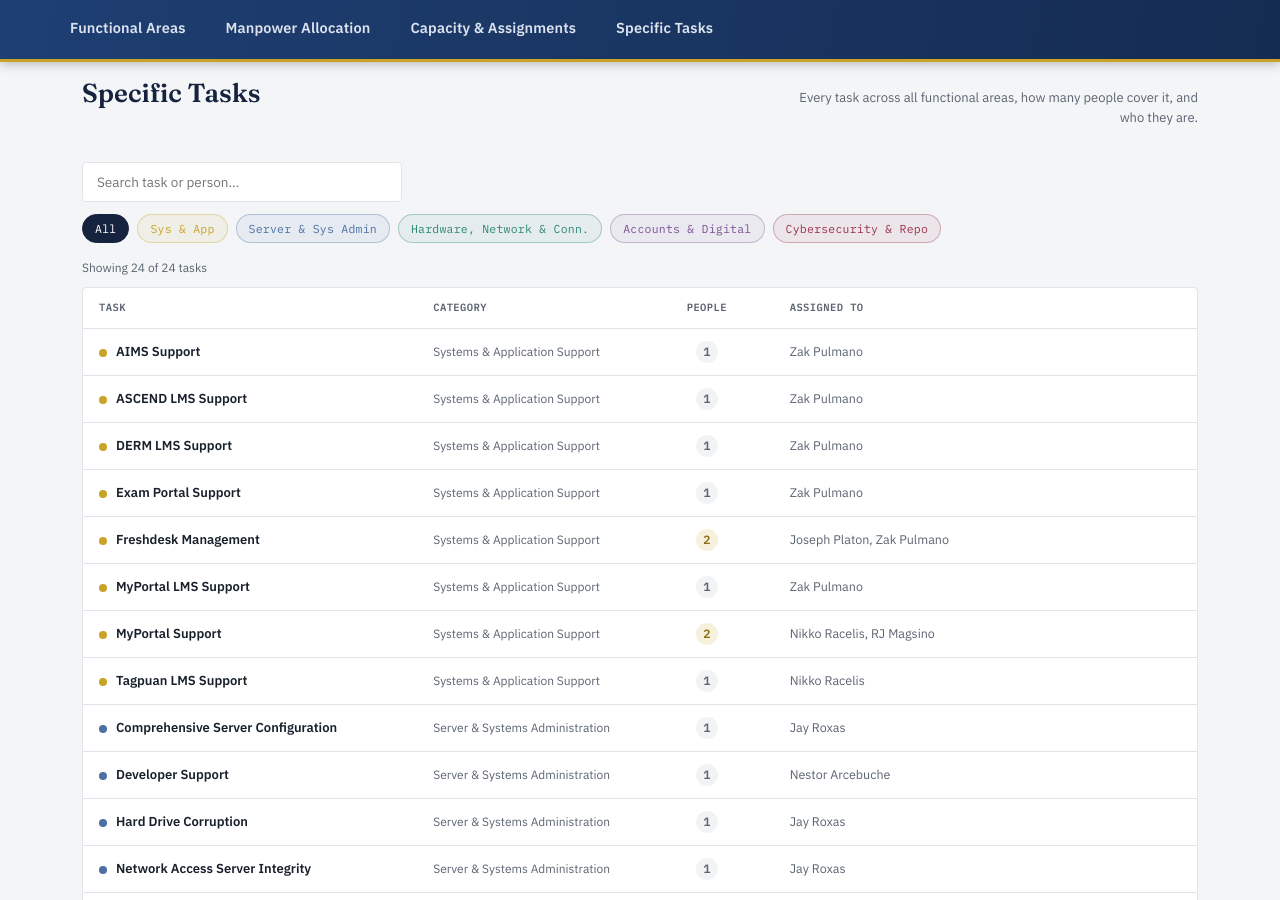
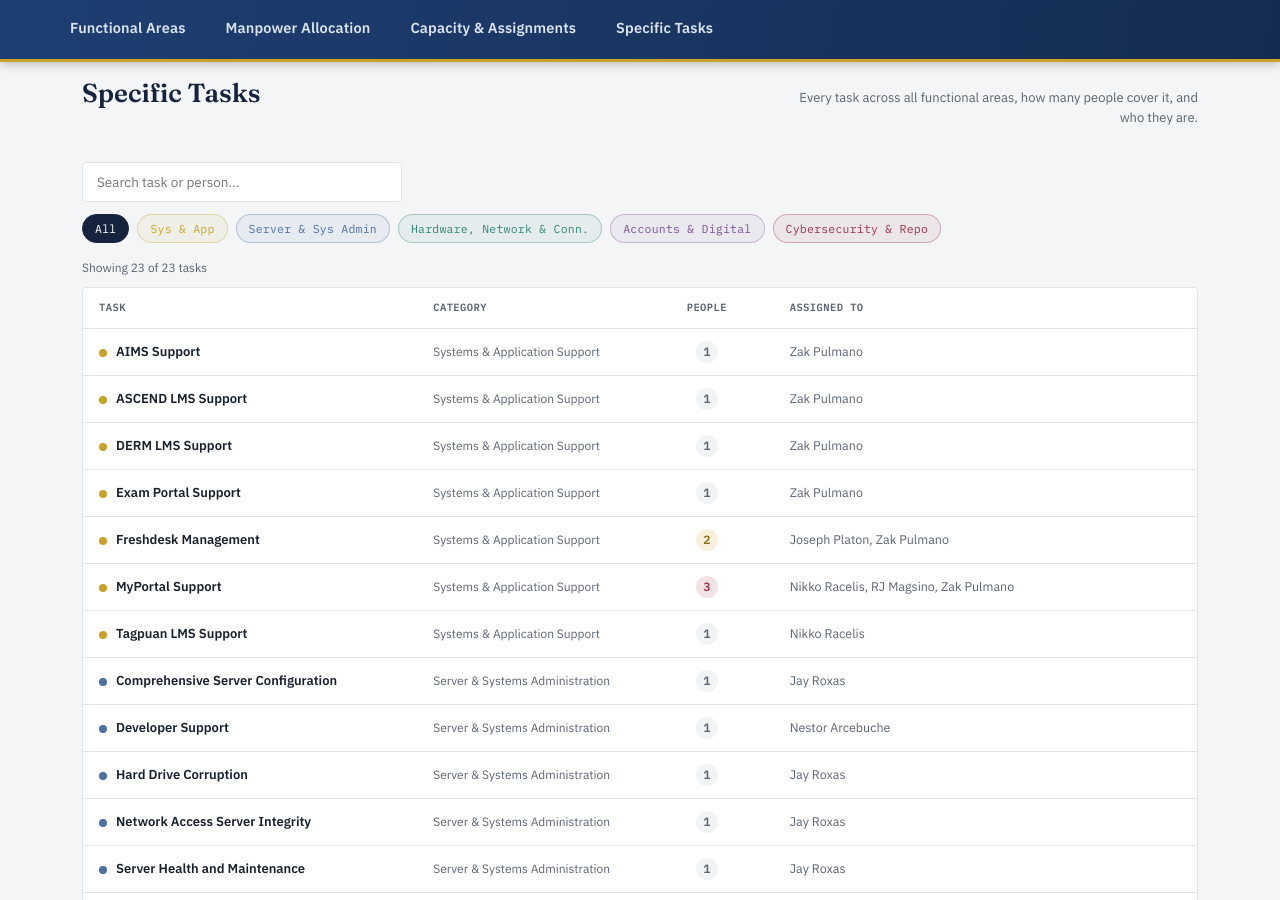
Before and after one commit to reinaldncku/reinaldncku.github.io, a Jekyll site: the page ictdo/techsupport.html, which Jekyll copies as it is, in a window 1280 px wide and 900 px high, scrolled down 3023 px. Built offline with Jekyll 4.4.1, drawn with Linux system fonts in a browser that asks for light colours; some of the changed text lies outside the part shown.

Commit message:
Add files via upload

```diff
--- a/ictdo/techsupport.html
+++ b/ictdo/techsupport.html
@@ -292,8 +292,8 @@
         <div class="num-label">Tasks assigned</div>
         <h3>Systems &amp; Application Support</h3>
         <ul class="tasks">
-          <li>Freshdesk Mgmt<span class="n">2</span></li><li>MyPortal LMS<span class="n">1</span></li><li>AIMS<span class="n">1</span></li><li>ASCEND LMS<span class="n">1</span></li>
-          <li>DERM LMS<span class="n">1</span></li><li>Exam Portal<span class="n">1</span></li><li>Tagpuan LMS<span class="n">1</span></li><li>MyPortal Support<span class="n">2</span></li>
+          <li>Freshdesk Mgmt<span class="n">2</span></li><li>AIMS<span class="n">1</span></li><li>ASCEND LMS<span class="n">1</span></li>
+          <li>DERM LMS<span class="n">1</span></li><li>Exam Portal<span class="n">1</span></li><li>Tagpuan LMS<span class="n">1</span></li><li>MyPortal Support<span class="n">3</span></li>
         </ul>
         <div class="staff-line"><b>4 staff</b> — Zak Pulmano (6), Nikko Racelis (2), Joseph Platon (1), RJ Magsino (1)</div>
       </div>
@@ -491,7 +491,7 @@
         </div>
         <ul class="staff-task-list">
           <li><span class="dot" style="background:rgb(201,162,39)"></span>Freshdesk Management</li>
-          <li><span class="dot" style="background:rgb(201,162,39)"></span>MyPortal LMS Support</li>
+          <li><span class="dot" style="background:rgb(201,162,39)"></span>MyPortal Support</li>
           <li><span class="dot" style="background:rgb(201,162,39)"></span>AIMS Support</li>
           <li><span class="dot" style="background:rgb(201,162,39)"></span>ASCEND LMS Support</li>
           <li><span class="dot" style="background:rgb(201,162,39)"></span>DERM LMS Support</li>
@@ -609,7 +609,7 @@
       </div>
     </div>
 
-    <p class="task-count-note" id="taskCountNote">Showing 24 of 24 tasks</p>
+    <p class="task-count-note" id="taskCountNote">Showing 23 of 23 tasks</p>
 
     <div class="task-table-scroll">
       <table class="task-table">
@@ -650,17 +650,11 @@
             <td class="count"><span style="background:rgba(201,162,39,.16);color:#8A6D14;">2</span></td>
             <td class="people">Joseph Platon, Zak Pulmano</td>
           </tr>
-          <tr data-cat="Systems &amp; Application Support" data-people="zak pulmano">
-            <td class="task-name"><span class="dot" style="background:rgb(201,162,39)"></span>MyPortal LMS Support</td>
-            <td class="category">Systems &amp; Application Support</td>
-            <td class="count"><span style="background:#F2F3F5;color:var(--sub);">1</span></td>
-            <td class="people">Zak Pulmano</td>
-          </tr>
-          <tr data-cat="Systems &amp; Application Support" data-people="nikko racelis, rj magsino">
+          <tr data-cat="Systems &amp; Application Support" data-people="nikko racelis, rj magsino, zak pulmano">
             <td class="task-name"><span class="dot" style="background:rgb(201,162,39)"></span>MyPortal Support</td>
             <td class="category">Systems &amp; Application Support</td>
-            <td class="count"><span style="background:rgba(201,162,39,.16);color:#8A6D14;">2</span></td>
-            <td class="people">Nikko Racelis, RJ Magsino</td>
+            <td class="count"><span style="background:rgba(156,49,72,.14);color:#9C3148;">3</span></td>
+            <td class="people">Nikko Racelis, RJ Magsino, Zak Pulmano</td>
           </tr>
           <tr data-cat="Systems &amp; Application Support" data-people="nikko racelis">
             <td class="task-name"><span class="dot" style="background:rgb(201,162,39)"></span>Tagpuan LMS Support</td>
```
